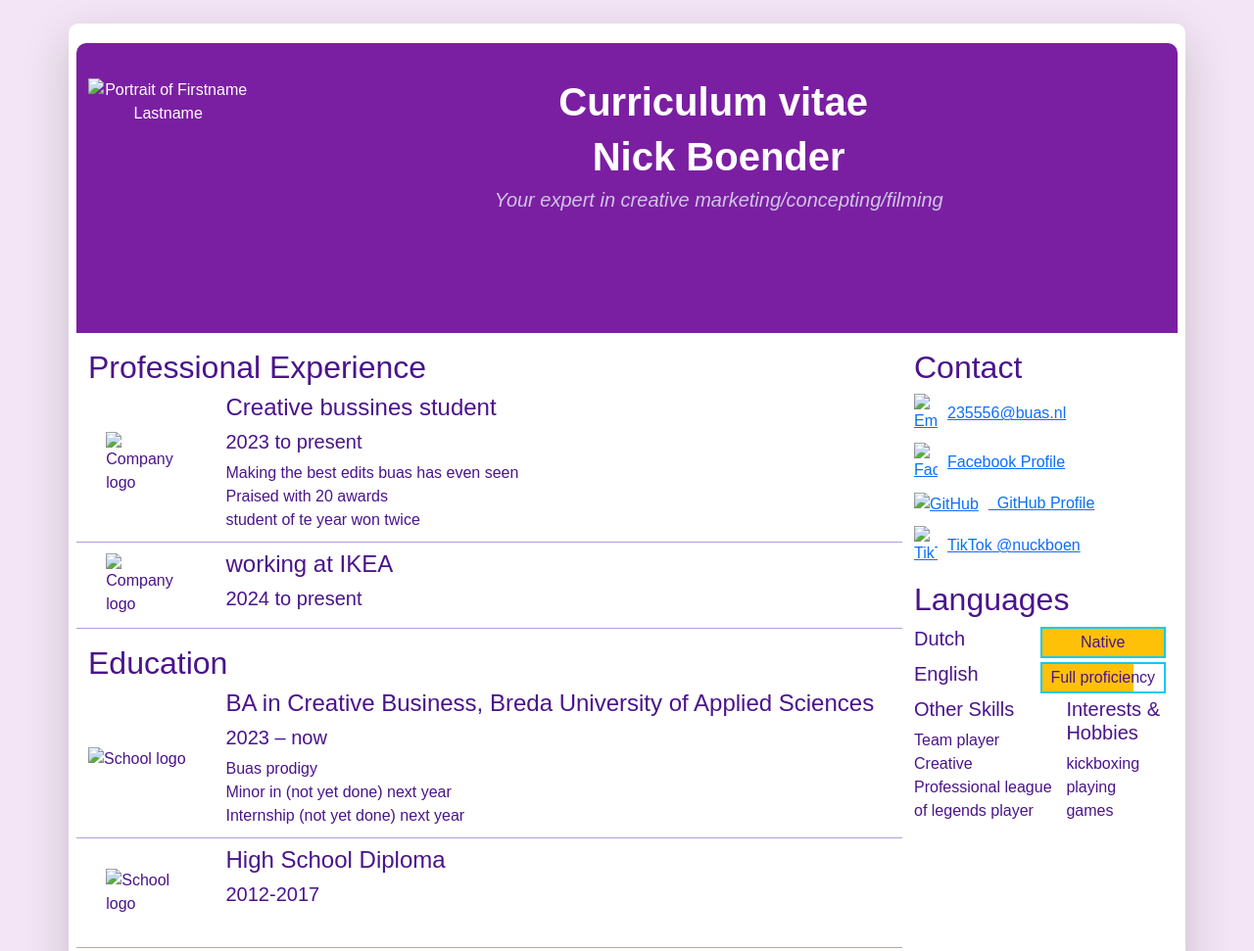
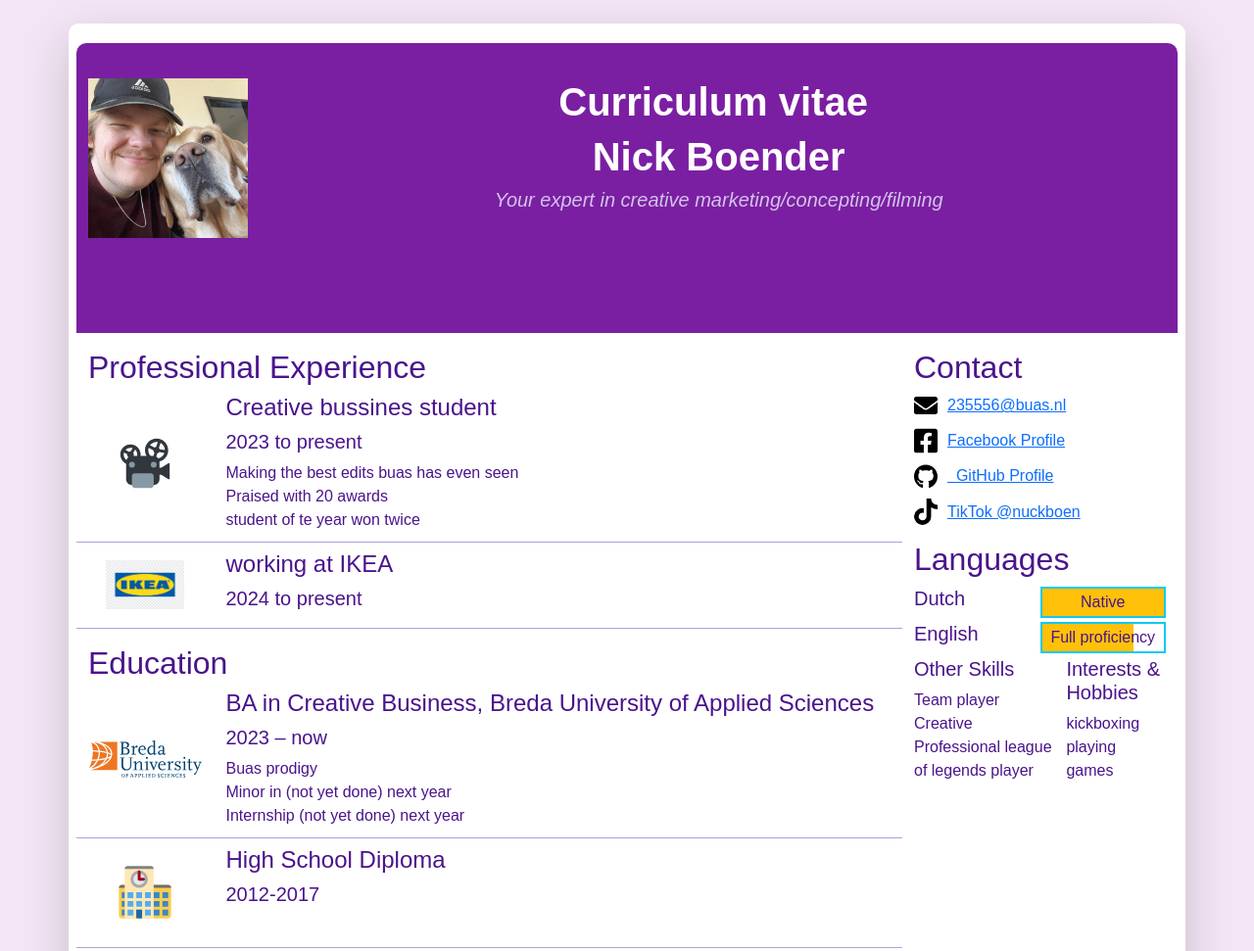
Before and after one commit to NuckoMode/NuckoModeCV, a plain HTML site: page index.html in a window 1280 px wide. Shown: the top 971 px of the page at 98% size. Drawn offline with nearby package versions, Linux system fonts and the light colour scheme; files that its build step writes are made by us from their sources.

Commit message:
Add files via upload

```diff
--- a/index.html
+++ b/index.html
@@ -9,7 +9,7 @@
   <link href="https://fonts.googleapis.com/css2?family=Roboto:wght@400;700&display=swap" rel="stylesheet">
 
   <!-- Link to additional CSS styles -->
-  <link rel="stylesheet" href="../../github/CVnick/css/styles.css">
+  <link rel="stylesheet" href="css/styles.css">
 
   <title>Nick Boender's Resumé</title>
 </head>
@@ -40,7 +40,7 @@
             "w-100" makes sure the image takes the full width of the column it's in
             "rounded-circle" cuts a circle around the image
           -->
-          <img class="w-100 my-3" src="../../github/CVnick/images/employers/Nick.jpg" alt="Portrait of Firstname Lastname" width="160" style="aspect-ratio: 1 / 1; object-fit: cover;">
+          <img class="w-100 my-3" src="images/employers/Nick.jpg" alt="Portrait of Firstname Lastname" width="160" style="aspect-ratio: 1 / 1; object-fit: cover;">
         </div>
         <!--
           A container to wrap around your name and tagline. Full-width at small size, then columns of increasing size.
@@ -81,7 +81,7 @@
               <li class="biography-item row mb-2">
                 <!-- We're using a grid inside a grid so we can align logos and text -->
                 <div class="logo-container col-3 col-sm-2 col-md-3 col-lg-2">
-                  <img class="biography-logo mw-100 d-block mx-auto" src="../../github/CVnick/images/employers/projector.svg" alt="Company logo" width="80">
+                  <img class="biography-logo mw-100 d-block mx-auto" src="images/employers/projector.svg" alt="Company logo" width="80">
                 </div>
                 <div class="biography-contents col-9 col-sm-10 col-md-9 col-lg-10">
                   <h4>Creative bussines student</h4>
@@ -99,7 +99,7 @@
               <li class="biography-item row mb-2">
                 <div class="logo-container col-3 col-sm-2 col-md-3 col-lg-2">
                 <!-- We're using a grid inside a grid so we can align logos and text -->
-                  <img class="biography-logo mw-100 d-block mx-auto" src="../../github/CVnick/images/IKEA LOGO transparent.jpg" alt="Company logo" width="80">
+                  <img class="biography-logo mw-100 d-block mx-auto" src="images/IKEA LOGO transparent.jpg" alt="Company logo" width="80">
                 </div>
                 <div class="biography-contents col-9 col-sm-10 col-md-9 col-lg-10">
                   <h4>working at IKEA</h4>
@@ -120,7 +120,7 @@
               <!-- Top item in education. And by "top", I mean a Bachelor in Creative Business at BUas. -->
               <li class="biography-item row mb-2">
                 <div class="logo-container col-3 col-sm-2 col-md-3 col-lg-2">
-                  <img class="biography-logo mw-100 d-block mx-auto" src="../../github/CVnick/images/schools/logo-buas.svg" alt="School logo" width="120">
+                  <img class="biography-logo mw-100 d-block mx-auto" src="images/schools/logo-buas.svg" alt="School logo" width="120">
                 </div>
                 <div class="biography-contents col-9 col-sm-10 col-md-9 col-lg-10">
                   <h4>BA in Creative Business, Breda University of Applied Sciences</h4>
@@ -137,7 +137,7 @@
               <!-- 2nd item in education -->
               <li class="biography-item row mb-2">
                 <div class="logo-container col-3 col-sm-2 col-md-3 col-lg-2">
-                  <img class="biography-logo mw-100 d-block mx-auto" src="../../github/CVnick/images/schools/school.svg" alt="School logo" width="80">
+                  <img class="biography-logo mw-100 d-block mx-auto" src="images/schools/school.svg" alt="School logo" width="80">
                 </div>
                 <div class="biography-contents col-9 col-sm-10 col-md-9 col-lg-10">
                   <h4>High School Diploma</h4>
@@ -173,24 +173,24 @@
             <ul class="contact-list list-unstyled">
               <li class="contact-item">
                 <a class="d-flex align-items-center" href="mailto:email@buas.nl" target="_blank">
-                  <img class="contact-icon" src="../../github/CVnick/images/icons/envelope.svg" alt="Email">
+                  <img class="contact-icon" src="images/icons/envelope.svg" alt="Email">
                 235556@buas.nl
               </a>
               </li>
               <li class="contact-item">
                 <a class="d-flex align-items-center" href="https://www.facebook.com/nick.boender.94" target="_blank" rel="noopener noreferrer">
-  <img class="contact-icon" src="../../github/CVnick/images/icons/facebook.svg" alt="Facebook">
+  <img class="contact-icon" src="images/icons/facebook.svg" alt="Facebook">
   Facebook Profile
 </a>
               </li>
               <li class="contact-item">
                 <a href="https://github.com/NuckoMode" target="_blank" rel="noopener noreferrer">
-  <img class="contact-icon" src="../../github/CVnick/images/icons/github.svg" alt="GitHub">
+  <img class="contact-icon" src="images/icons/github.svg" alt="GitHub">
   &nbsp;GitHub Profile </a>
               </li>
               <li class="contact-item">
                 <a class="d-flex align-items-center" href="https://www.tiktok.com/@nuckboen" target="_blank" rel="noopener noreferrer">
-  <img class="contact-icon" src="../../github/CVnick/images/icons/tiktok.svg" alt="TikTok">
+  <img class="contact-icon" src="images/icons/tiktok.svg" alt="TikTok">
   TikTok @nuckboen
 </a>
               </li>
```
